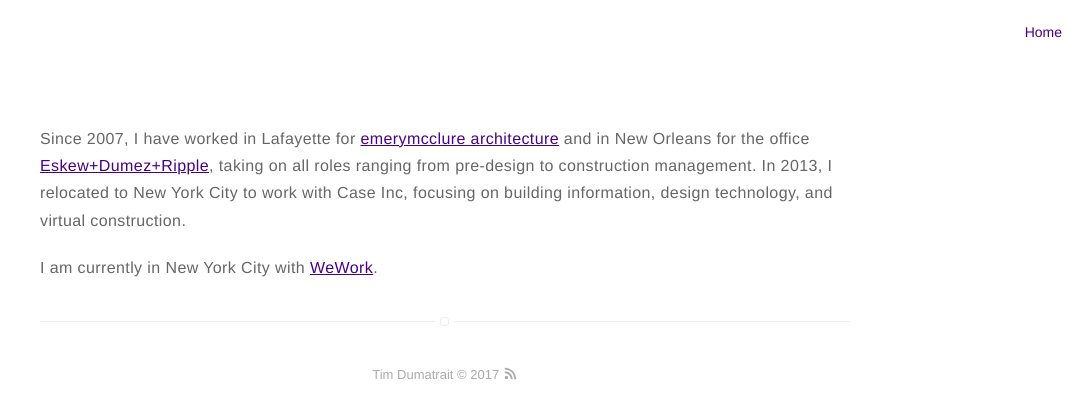
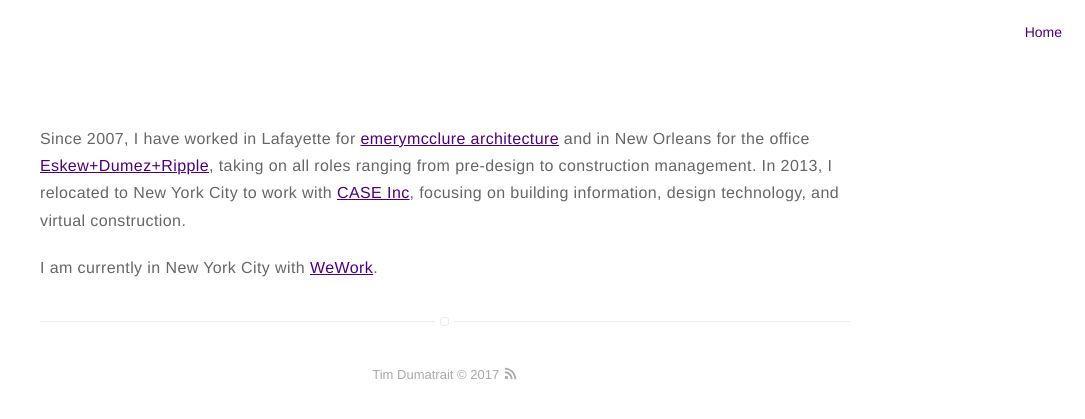
Before and after one commit to appareil/appareil.github.io, a Jekyll site: the page built from about.md, in a window 1280 px wide. Shown: the top 419 px of the page, without its empty margins (195-1280 px from the left). Built offline with Jekyll 4.4.1, drawn with Linux system fonts in a browser that asks for light colours; part of the change alters nothing that is shown.

```diff
--- a/about.md
+++ b/about.md
@@ -2,6 +2,6 @@
 title: About
 layout: page
 ---
-<p>Since 2007, I have worked in Lafayette for <a href="http://www.emerymcclure.com">emerymcclure architecture</a> and in New Orleans for the office <a href="http://www.eskewdumezripple.com">Eskew+Dumez+Ripple</a>, taking on all roles ranging from pre-design to construction management. In 2013, I relocated to New York City to work with Case Inc, focusing on building information, design technology, and virtual construction.</p>
+<p>Since 2007, I have worked in Lafayette for <a href="http://www.emerymcclure.com">emerymcclure architecture</a> and in New Orleans for the office <a href="http://www.eskewdumezripple.com">Eskew+Dumez+Ripple</a>, taking on all roles ranging from pre-design to construction management. In 2013, I relocated to New York City to work with <a href="https://www.linkedin.com/company/case-design-inc">CASE Inc</a>, focusing on building information, design technology, and virtual construction.</p>
 
 <p>I am currently in New York City with <a href="https://www.wework.com">WeWork</a>.</p>
```
